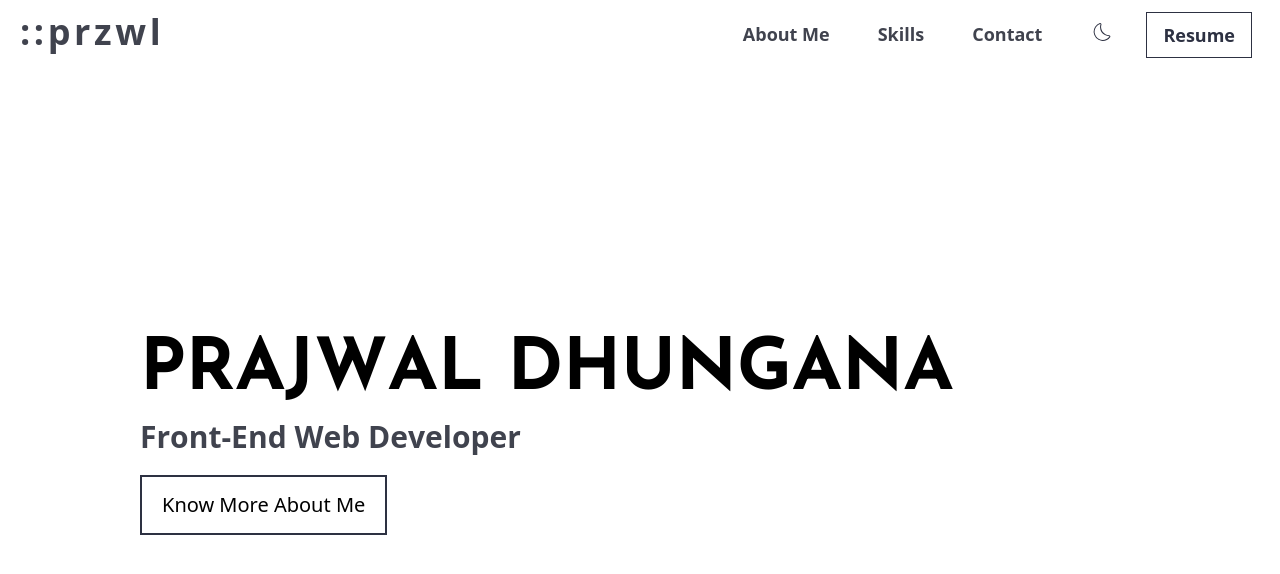
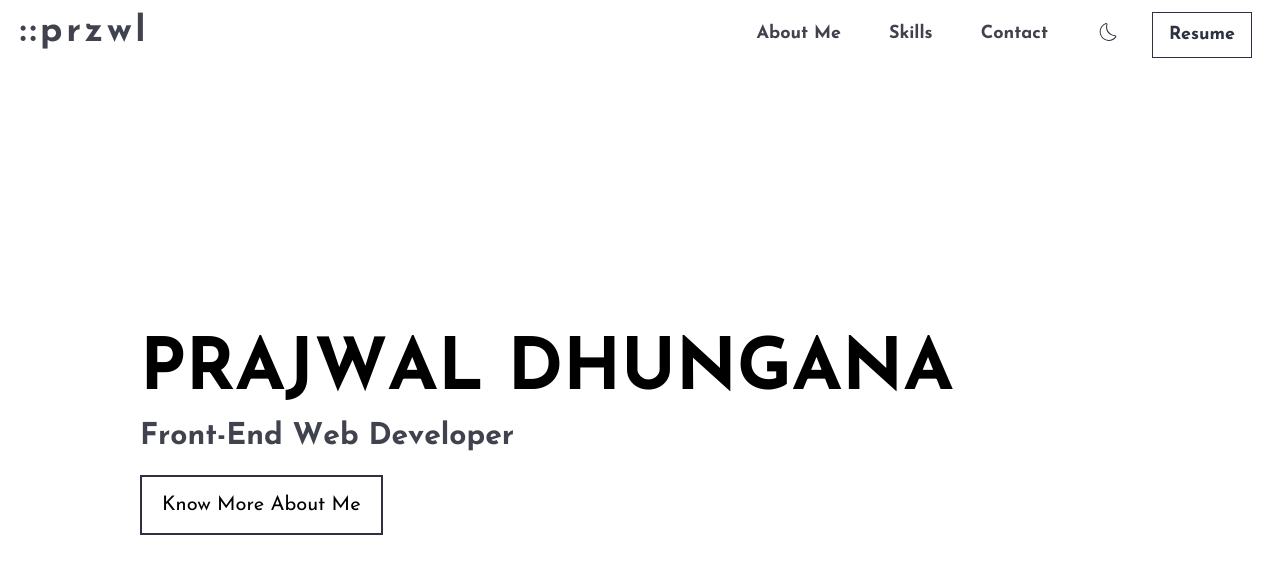
Before and after one commit to PrajwalDhungana/portfolio, a Next.js app: page / in a window 1280 px wide. Shown: the top 574 px of the page. Built offline with nearby package versions, Linux system fonts and the light colour scheme.

Commit message:
refactor: Minor changes

```diff
--- a/pages/_app.tsx
+++ b/pages/_app.tsx
@@ -9,7 +9,7 @@ export default function App({ Component, pageProps }: AppProps) {
   const [loading, setLoading] = useState(true);
   return (
     <AnimatePresence>
-      <div className="overflow-hidden flex flex-col h-screen">
+      <section className="overflow-hidden flex flex-col h-screen font-heading">
         {loading ? (
           <motion.div key="loader" className="overflow-hidden">
             <Loader setLoading={setLoading} />
@@ -19,7 +19,7 @@ export default function App({ Component, pageProps }: AppProps) {
             <Component {...pageProps} />
           </Layout>
         )}
-      </div>
+      </section>
     </AnimatePresence>
   );
 }
--- a/pages/index.tsx
+++ b/pages/index.tsx
@@ -4,7 +4,7 @@ import Hero from "../components/Hero/Hero";
 
 export default function Home() {
   return (
-    <div className="overflow-hidden">
+    <div className="overflow-hidden w-full">
       <div className="h-full">
         <Head>
           <title>Portfolio - Prajwal Dhungana</title>
```
